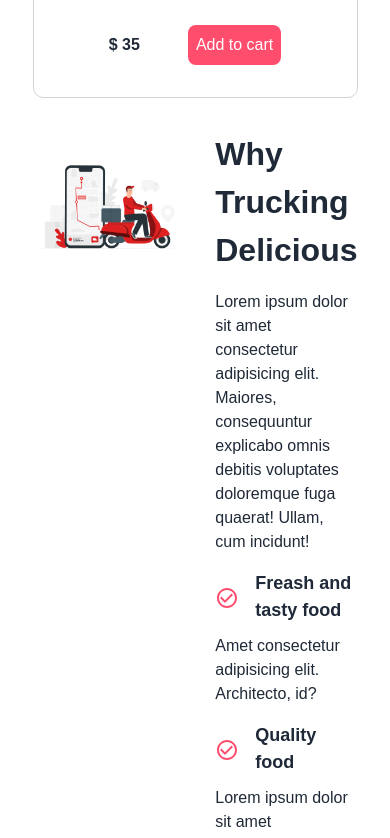
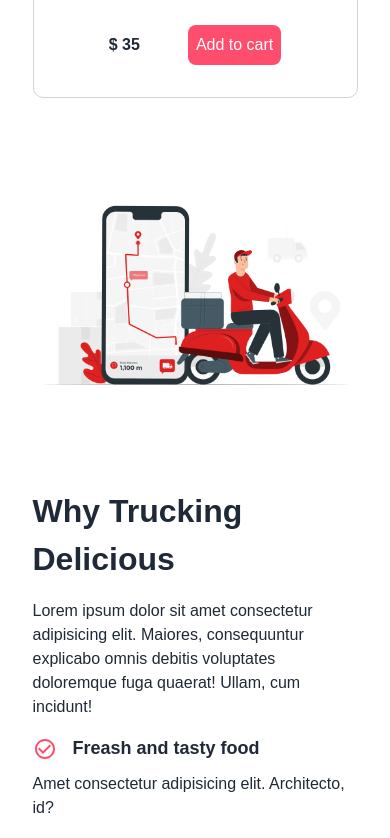
Before and after one commit to ruhulamin111/trucking-delicious, a React (Create React App) app: page / in a window 390 px wide. Shown: the part 9680-10518 px from the top of the page. Built offline with nearby package versions, Linux system fonts and the light colour scheme.

Commit message:
done responsive

```diff
--- a/src/styles/Home.css
+++ b/src/styles/Home.css
@@ -121,5 +121,18 @@
         grid-template-columns: 1fr;
     }
 
+    .qa_section {
+        display: flex;
+        flex-direction: column;
+    }
+
+    .client_section {
+        display: none;
+    }
+
+    .testimonial_section {
+        display: flex;
+        flex-direction: column;
+    }
 
 }
```
